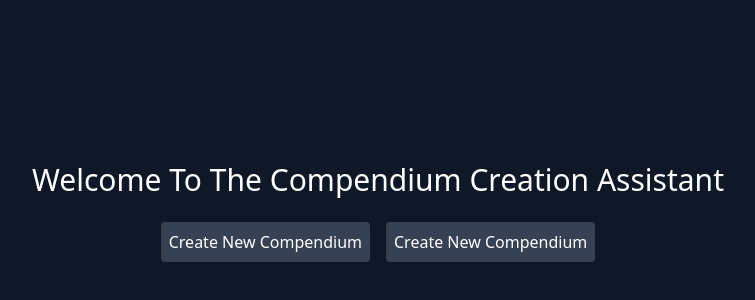
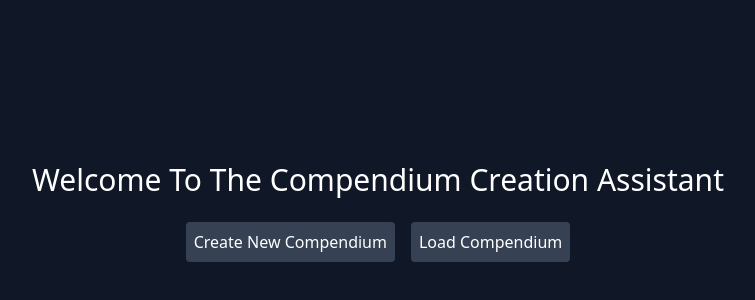
Before and after one commit to KWilson718/compendium-project, a React (Vite) app: page /#/ in a window 1280 px wide. Shown: the part 176-476 px from the top of the page, without its empty margins (262-1017 px from the left). Built offline with nearby package versions, Linux system fonts and the light colour scheme.

Commit message:
quick typo fix

```diff
--- a/src/pages/LandingPage.jsx
+++ b/src/pages/LandingPage.jsx
@@ -39,12 +39,12 @@ export default function LandingPage() {
             <h1 className="text-3xl" >Welcome To The Compendium Creation Assistant</h1>
             <div className="flex flex-row m-4" >
                 <StandardButton1 onClick={() => setShowModal(true)} >Create New Compendium</StandardButton1>
-                <StandardButton1 onClick={handleLoad} >Create New Compendium</StandardButton1>
+                <StandardButton1 onClick={handleLoad} >Load Compendium</StandardButton1>
             </div>
 
             {showModal && (
                 <div className="fixed inset-0 bg-black bg-opacity-50 flex items-center justify-center z-50">
-                    <div className="bg-gray-700 p-6 rounded-xl w-96">
+                    <div className="bg-gray-900 p-6 rounded-xl w-96">
                         <h2 className="text-lg font-bold mb-4" >New Compendium</h2>
                         <input
                             type="text"
```
